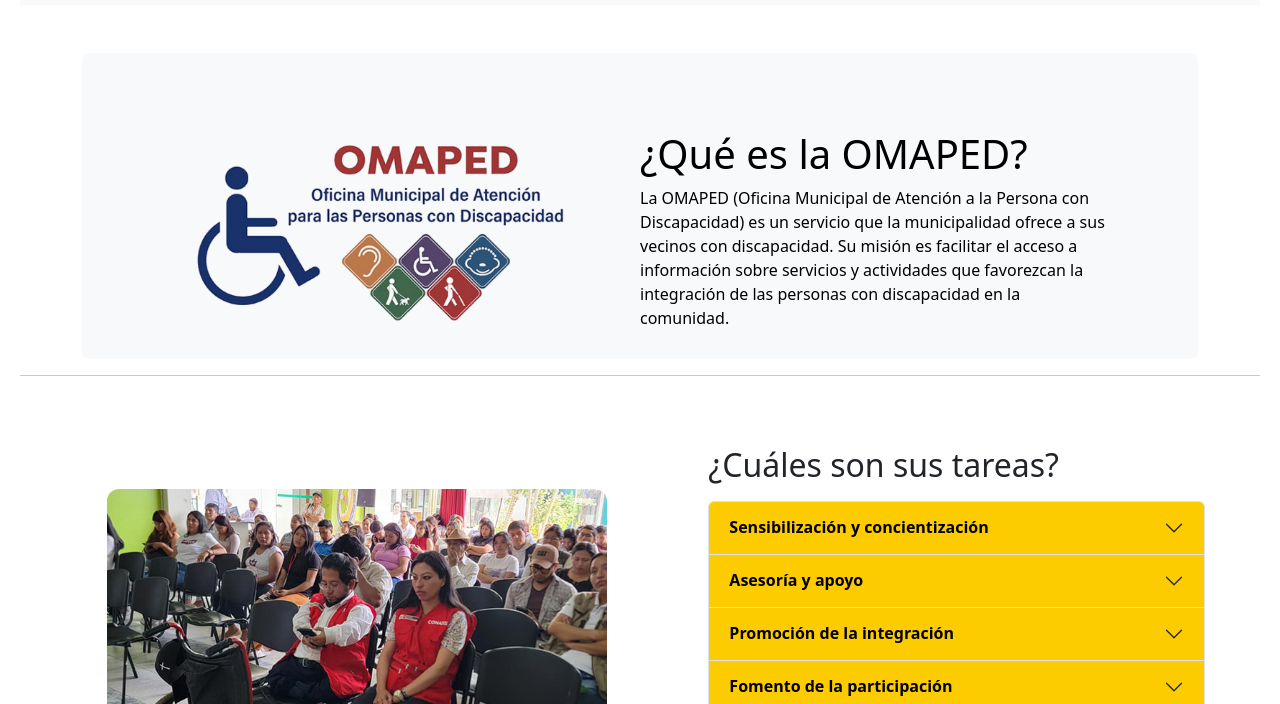
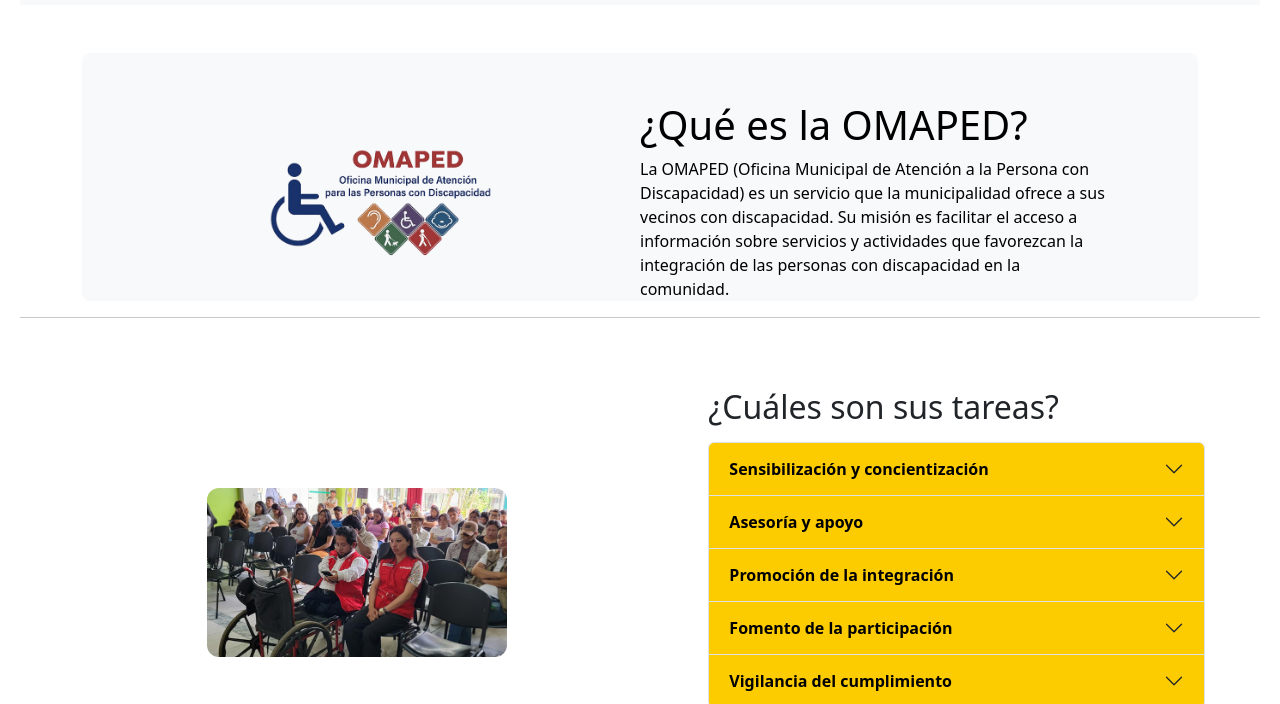
Before and after one commit to vio-cam/INFODIS, a plain HTML site: page html/OMAPED.html in a window 1280 px wide. Shown: the part 96-800 px from the top of the page. Drawn offline with nearby package versions, Linux system fonts and the light colour scheme; a script that the page names is missing.

Commit message:
Actualizar omaped.css

```diff
--- a/css/omaped.css
+++ b/css/omaped.css
@@ -329,6 +329,16 @@ footer{
   }
 }
 
+@media (min-width: 359px){
+     .img-fluid{
+          width:300px;
+          height:190px;
+}
+
+
+
+}
+
 body{
   font-family: Poppins;
 }
```
